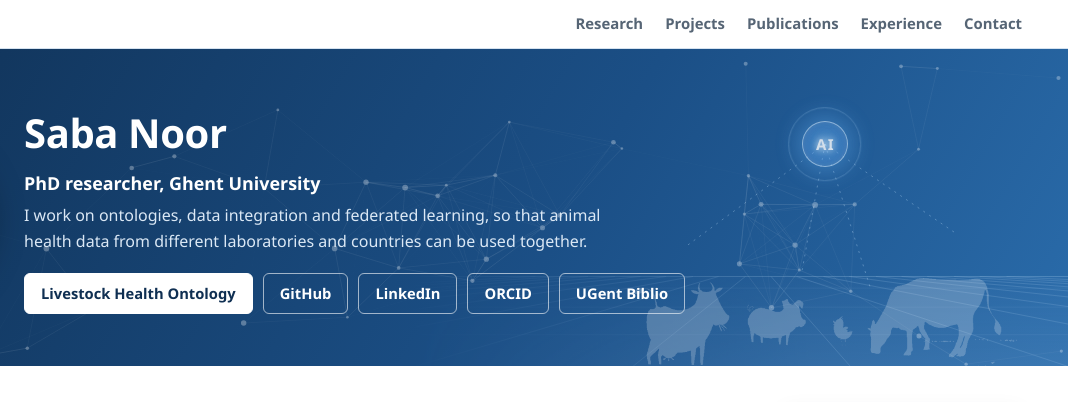
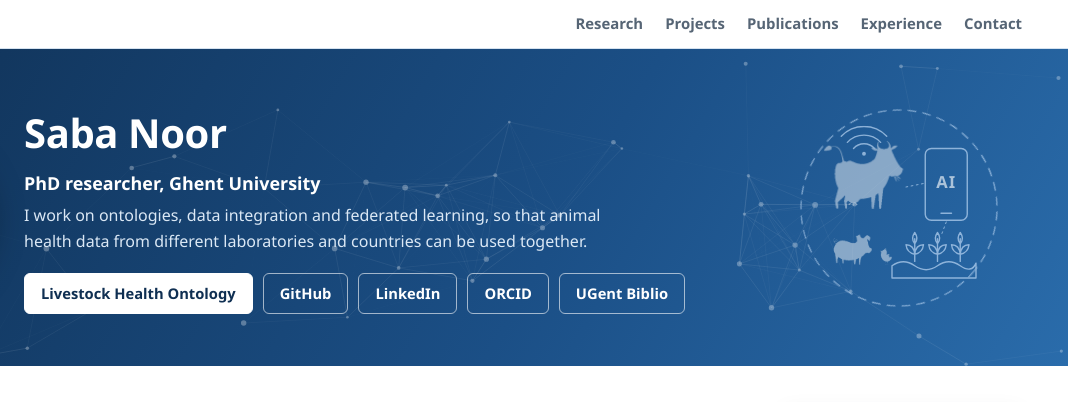
Before and after one commit to sabanoor8867/sabanoor8867.github.io, a plain HTML site: page index.html in a window 1280 px wide. Shown: the top 402 px of the page, 212-1280 px from the left. Drawn offline with Linux system fonts and the light colour scheme.

Commit message:
Use line emblem in header

```diff
--- a/index.html
+++ b/index.html
@@ -112,19 +112,16 @@ aside a:hover{text-decoration:underline}
 
 
 
-.farm{position:absolute;right:4%;top:0;bottom:0;width:min(30%,420px);pointer-events:none}
-.farm::before{content:"";position:absolute;inset:0;background:url(animals.png) center bottom/contain no-repeat;opacity:0.22}
-.farm svg{position:absolute;inset:0;width:100%;height:100%;fill:none;stroke:rgba(200,230,255,0.32);stroke-width:1;stroke-dasharray:2 5}
-.ai{opacity:0.8;position:absolute;left:50%;top:30%;width:46px;height:46px;margin:-23px 0 0 -23px;border-radius:50%;display:flex;align-items:center;justify-content:center;color:#ffffff;font-weight:700;font-size:15px;letter-spacing:0.08em;text-indent:0.08em;text-shadow:0 0 6px rgba(255,255,255,0.9),0 0 16px rgba(130,195,255,0.95);background:radial-gradient(circle,rgba(150,210,255,0.6) 0%,rgba(60,140,225,0.5) 60%,rgba(30,95,170,0.55) 100%);border:1px solid rgba(215,238,255,0.75);box-shadow:0 0 22px 6px rgba(110,185,255,0.42),inset 0 0 12px rgba(255,255,255,0.28)}
-.ai::after{content:"";position:absolute;left:50%;top:50%;width:46px;height:46px;border-radius:50%;border:1px solid rgba(190,225,255,0.65);transform:translate(-50%,-50%);animation:ring 3s ease-out infinite}
-@keyframes ring{from{width:46px;height:46px;opacity:0.7}to{width:120px;height:120px;opacity:0}}
-@media (prefers-reduced-motion:reduce){.ai::after{animation:none;opacity:0}}
-.fields{position:absolute;inset:0;width:100%;height:100%;pointer-events:none;opacity:0.5;-webkit-mask-image:linear-gradient(to right,transparent 48%,#000 80%);mask-image:linear-gradient(to right,transparent 48%,#000 80%)}
-.fields path{fill:none;stroke:rgba(205,230,255,0.30);stroke-width:1;vector-effect:non-scaling-stroke}
-.fields .horizon{stroke:rgba(205,230,255,0.45)}
-.fields .faint{stroke:rgba(205,230,255,0.12)}
-@media (max-width:1000px){.farm{display:none}.fields{-webkit-mask-image:none;mask-image:none;opacity:0.3}}
-@media print{.fields{display:none}}
+
+.farm{position:absolute;right:5%;top:50%;width:210px;height:210px;transform:translateY(-50%);pointer-events:none;opacity:0.62;fill:none;stroke:#cfe6ff;stroke-width:1.6;stroke-linecap:round;stroke-linejoin:round}
+.farm .rim{stroke-dasharray:9 8;stroke-width:1.3;transform-origin:120px 120px;animation:turn 60s linear infinite}
+.farm .shape{opacity:0.75}
+.farm .dot{fill:#cfe6ff;stroke:none}
+.farm text{fill:#ffffff;stroke:none;font:700 19px "Segoe UI",system-ui,sans-serif;text-anchor:middle;letter-spacing:0.06em}
+.farm .link{stroke-dasharray:2 4;stroke-width:1.1}
+@keyframes turn{to{transform:rotate(360deg)}}
+@media (prefers-reduced-motion:reduce){.farm .rim{animation:none}}
+@media (max-width:1000px){.farm{display:none}}
 @media print{.farm{display:none}}
 </style>
 <script type="application/ld+json">
@@ -157,7 +154,18 @@ aside a:hover{text-decoration:underline}
   <a href="#contact">Contact</a>
 </div></nav>
 
-<header id="top"><svg class="fields" aria-hidden="true" viewBox="0 0 1000 300" preserveAspectRatio="none"><defs><linearGradient id="ground" x1="0" y1="0" x2="0" y2="1"><stop offset="0" stop-color="#cfe6ff" stop-opacity="0.04"/><stop offset="1" stop-color="#cfe6ff" stop-opacity="0.20"/></linearGradient></defs><rect x="0" y="215" width="1000" height="85" fill="url(#ground)"/><path d="M0 215 L1000 215" class="horizon"/><path d="M584 215 L-700 300 M605 215 L-530 300 M625 215 L-360 300 M646 215 L-190 300 M666 215 L-20 300 M686 215 L150 300 M707 215 L320 300 M727 215 L490 300 M748 215 L660 300 M768 215 L830 300 M788 215 L1000 300 M809 215 L1170 300 M829 215 L1340 300 M850 215 L1510 300 M870 215 L1680 300 M890 215 L1850 300 M911 215 L2020 300 M931 215 L2190 300 M952 215 L2360 300"/><path d="M0 226 L1000 226 M0 244 L1000 244 M0 270 L1000 270" class="faint"/></svg><div class="farm" aria-hidden="true"><svg viewBox="0 0 100 100" preserveAspectRatio="none"><path d="M50 30 L14 62 M50 30 L44 70 M50 30 L62 76 M50 30 L84 58" vector-effect="non-scaling-stroke"/></svg><span class="ai">AI</span></div><canvas id="net" aria-hidden="true"></canvas><div class="wrap">
+<header id="top"><svg class="farm" aria-hidden="true" viewBox="0 0 240 240">
+  <circle class="rim" cx="120" cy="120" r="112"/>
+  <g class="shape"><image href="cow.png" x="34" y="42.2" width="92" height="79.8"/><image href="pig.png" x="44" y="149.3" width="46" height="36.7"/><image href="chick.png" x="98" y="164.7" width="15" height="21.3"/></g>
+  <path d="M68 52 a16 16 0 0 1 24 0 M61 45 a26 26 0 0 1 38 0 M54 38 a36 36 0 0 1 52 0"/>
+  <circle class="dot" cx="80" cy="58" r="2.2"/>
+  <rect x="150" y="52" width="48" height="82" rx="7"/>
+  <path d="M168 126 h12"/>
+  <text x="174" y="97">AI</text>
+  <path d="M112 186 q13 -9 26 0 t26 0 t26 0 t18 -3 M112 200 h96 M112 186 v14 M208 183 v17"/>
+  <path d="M138 181 V155 M138 173 q-9 -2 -10 -11 q9 0 10 11 M138 173 q9 -2 10 -11 q-9 0 -10 11 M138 161 q-5 -6 0 -13 q5 7 0 13 M164 181 V155 M164 173 q-9 -2 -10 -11 q9 0 10 11 M164 173 q9 -2 10 -11 q-9 0 -10 11 M164 161 q-5 -6 0 -13 q5 7 0 13 M190 181 V155 M190 173 q-9 -2 -10 -11 q9 0 10 11 M190 173 q9 -2 10 -11 q-9 0 -10 11 M190 161 q-5 -6 0 -13 q5 7 0 13"/>
+  <path class="link" d="M128 96 L148 92 M174 136 L168 152"/>
+</svg><canvas id="net" aria-hidden="true"></canvas><div class="wrap">
   <img src="saba-noor.jpg" alt="Saba Noor">
   <div>
     <h1>Saba Noor</h1>
```
Also changed, not shown: animals.png (deleted), chick.png (added), cow.png (added), pig.png (added).
